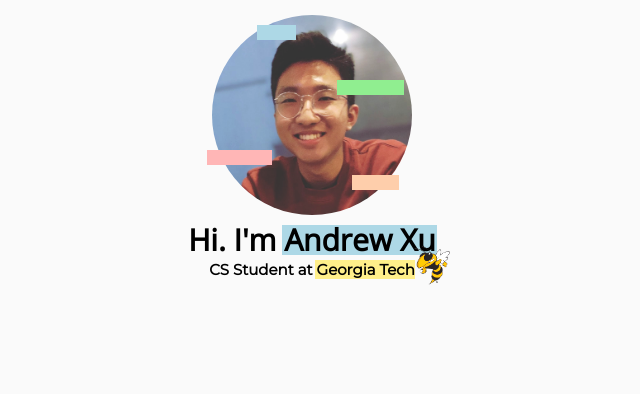
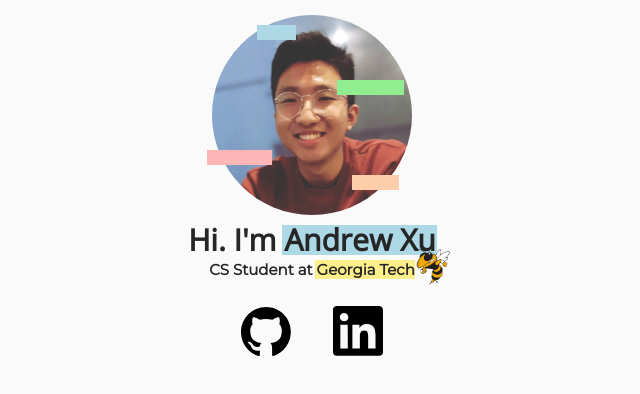
Before and after one commit to andwxu/andwxu.github.io, a React (Create React App) app: page / in a window 1280 px wide. Shown: the top 394 px of the page, without its empty margins (328-968 px from the left). Built offline with nearby package versions, Linux system fonts and the light colour scheme.

Commit message:
Added social media links and animations

```diff
--- a/src/App.css
+++ b/src/App.css
@@ -10,16 +10,17 @@ html, body {
   min-height: 100vh;
   background: #fafafa;
   text-align: center;
+  color: #262626;
 }
 
-.container img {
+.profile img {
   border-radius: 50%;
   width: 200px;
   margin-top: 15px;
   filter: brightness(120%);
 }
 
-.container img:hover {
+.profile img:hover {
   filter: brightness(130%);
 }
 
--- a/src/App.js
+++ b/src/App.js
@@ -4,9 +4,7 @@ import './App.css';
 import Profile from './Profile';
 import Highlight from  './Highlight';
 import Hi from './Hi';
-import Bubble1 from './Bubble1';
-import Bubble2 from './Bubble2';
-import Bubble3 from './Bubble3';
+import Table from './Table';
 
 function App() {
   return (
@@ -14,6 +12,7 @@ function App() {
       <Profile />
       <Hi />
       <Highlight />
+      <Table />
     </div>
   )
 }
--- a/src/Bubble1.js
+++ /dev/null
@@ -1,27 +0,0 @@
-import React, { useState } from 'react';
-import { useSpring, animated } from 'react-spring';
-
-let loaded = false;
-
-export default function Bubble1() {
-    const [state, toggle] = useState(false);
-
-    const props = useSpring({
-        from: { width: '0px', background: state ? 'lightpink' : 'red', marginLeft: '50px'},
-        to: { width: '200px', background: state ? 'red' : 'lightpink' },
-        delay: loaded ? 0 : 4000,
-    });
-
-    return (
-        <div>
-            <animated.div style={props} onClick={() => {loaded = true;toggle(!state);}}>
-                <div style={style}></div>
-            </animated.div>
-        </div>
-    )
-}
-
-const style = {
-    height: '75px',
-    marginTop: '15px',
-}
--- a/src/Bubble2.js
+++ /dev/null
@@ -1,27 +0,0 @@
-import React, { useState } from 'react';
-import { useSpring, animated } from 'react-spring';
-
-let loaded = false;
-
-export default function Bubble() {
-    const [state, toggle] = useState(false);
-
-    const props = useSpring({
-        from: { width: '0px', background: state ? 'lightgreen' : 'green', marginLeft: '100px' },
-        to: { width: '200px', background: state ? 'green' : 'lightgreen' },
-        delay: loaded ? 0 : 4500,
-    });
-
-    return (
-        <div>
-            <animated.div style={props} onClick={() => {loaded = true;toggle(!state);}}>
-                <div style={style}></div>
-            </animated.div>
-        </div>
-    )
-}
-
-const style = {
-    height: '75px',
-    marginTop: '25px',
-}
--- a/src/Bubble3.js
+++ /dev/null
@@ -1,27 +0,0 @@
-import React, { useState } from 'react';
-import { useSpring, animated } from 'react-spring';
-
-let loaded = false;
-
-export default function Bubble() {
-    const [state, toggle] = useState(false);
-
-    const props = useSpring({
-        from: { width: '0px', background: state ? '#dfbdff' : 'purple', marginLeft: '150px' },
-        to: { width: '200px', background: state ? 'purple' : '#dfbdff' },
-        delay: loaded ? 0 : 5000,
-    });
-
-    return (
-        <div>
-            <animated.div style={props} onClick={() => {loaded = true;toggle(!state);}}>
-                <div style={style}></div>
-            </animated.div>
-        </div>
-    )
-}
-
-const style = {
-    height: '75px',
-    marginTop: '25px',
-}
--- a/src/Highlight.js
+++ b/src/Highlight.js
@@ -38,15 +38,14 @@ export default function Highlight() {
         },
         to: {
             opacity: 1,
-            top: '5px',
+            top: '20px',
             right: '10px',
         },
         delay: 2900,
     });
 
     return (
-        <div className='highlights' style={wrapper}>
-            <div style={wrapper2}>
+        <div className='highlights' style={wrapper2}>
             <animated.div style={props}>
                 <div style={style}></div>
             </animated.div>
@@ -54,7 +53,6 @@ export default function Highlight() {
                 <div style={style2}></div>
             </animated.div>
             <animated.img style={buzzSpring} src={buzz}></animated.img>
-            </div>
         </div>
     )
 }
@@ -68,10 +66,9 @@ const style2 = {
 }
 
 const wrapper = {
-    position: 'relative',
+    position: 'absolute',
     margin: '0 auto',
     textAlign: 'center',
-    width: '100%',
 }
 
 const wrapper2 = {
--- /dev/null
+++ b/src/Table.css
@@ -0,0 +1,18 @@
+table {
+    position: relative;
+    top: -30px;
+    margin: 0 auto;
+    table-layout: fixed;
+}
+
+td {
+    padding: 0 20px;
+}
+
+a svg {
+    width: 50px;
+}
+
+a svg:hover > path {
+    fill: #6a2c70;
+}
--- /dev/null
+++ b/src/Table.js
@@ -0,0 +1,29 @@
+import React from 'react';
+import { useSpring, animated } from 'react-spring';
+import './Table.css';
+import { ReactComponent as Github } from './github.svg';
+import { ReactComponent as Linked } from './linkedin.svg';
+
+export default function Hi() {
+    const props = useSpring({
+        to: {
+            opacity: 1,
+            width: '50%',
+        },
+        from: {
+            opacity: 0,
+            width: '45%',
+        },
+        delay: 3000,
+    });
+
+    //all images are #262626
+    return (
+        <table className='contacts'>
+            <animated.td style={props}><a href='https://github.com/andwxu'>
+                <Github /></a></animated.td>
+            <animated.td style={props}><a href='https://www.linkedin.com/in/andrew-xu-440a90193/'>
+                <Linked /></a></animated.td>
+        </table>
+    )
+}
```
Also changed, not shown: src/github.svg (added), src/linkedin.svg (added). Lines whose indentation alone changed are shown as unchanged.
